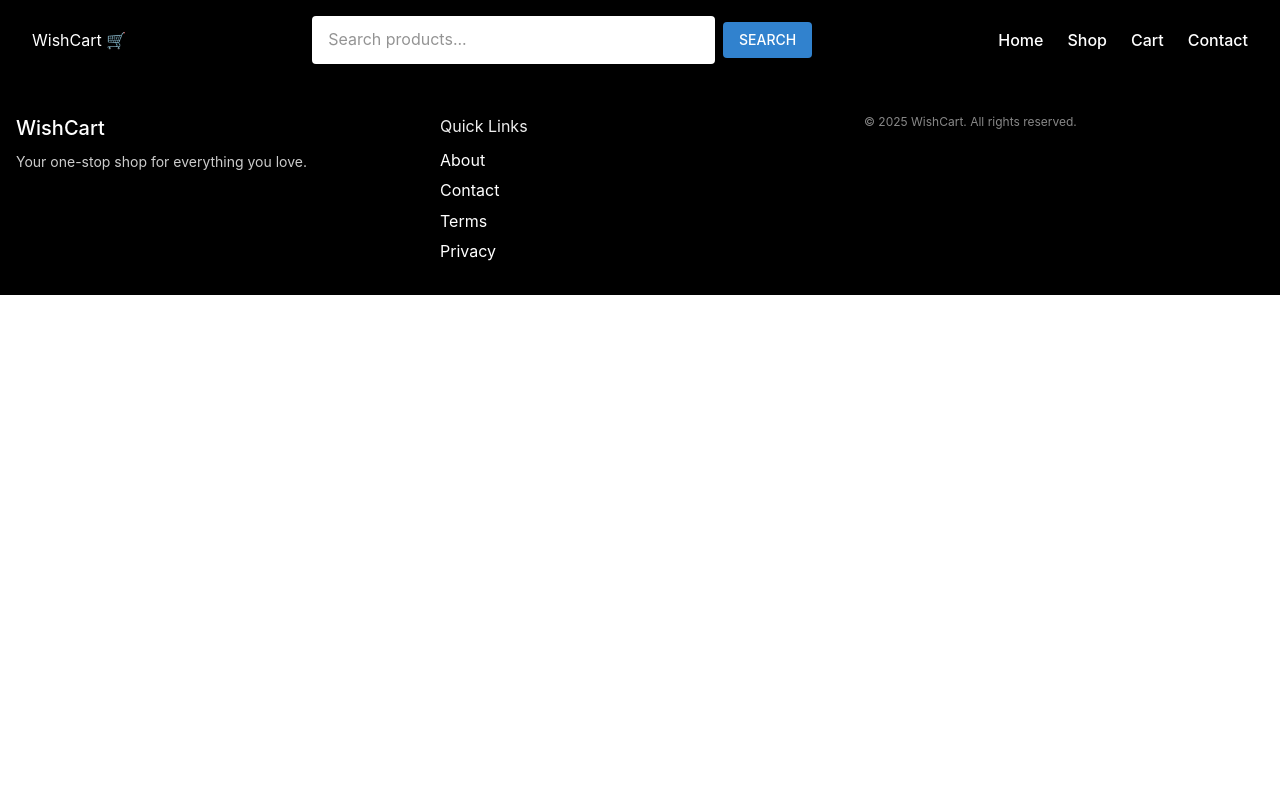
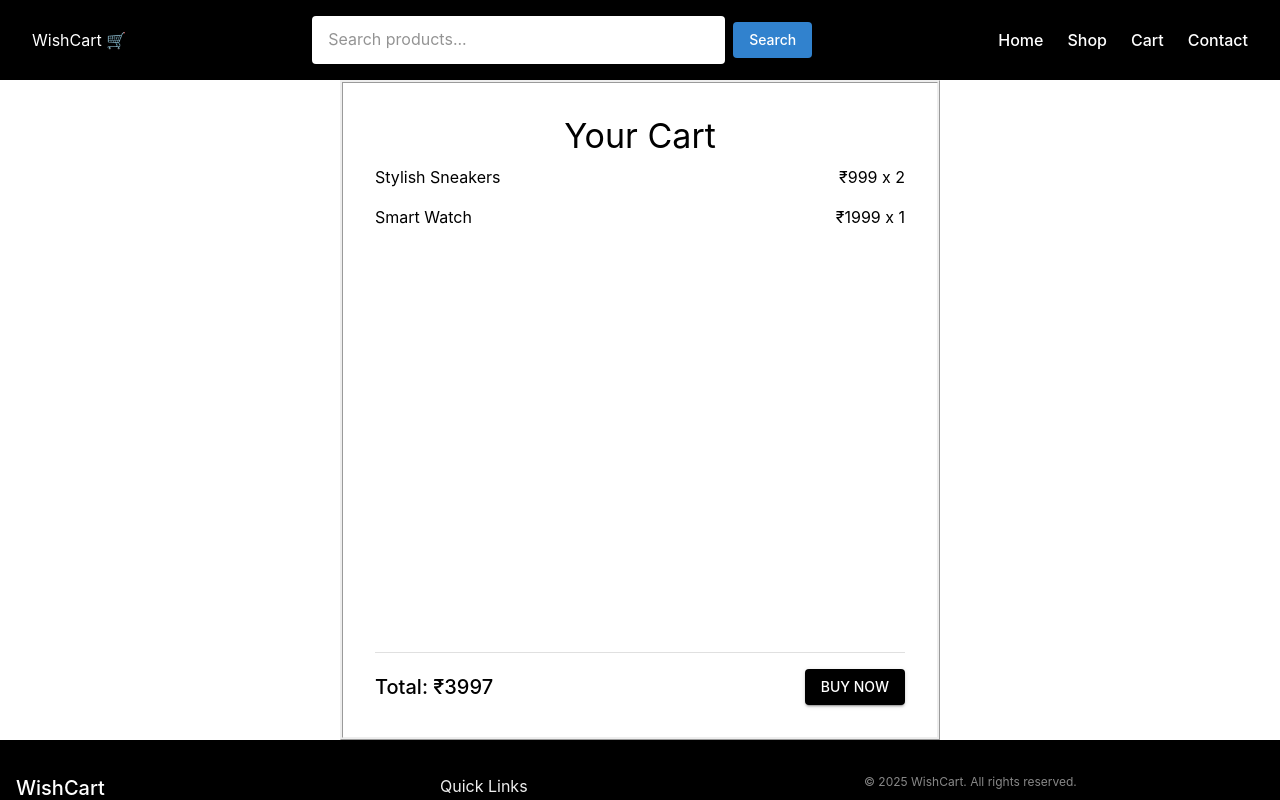
Before and after one commit to Muskann-15/wishcart-frontend, a React (Vite) app: page /cart in a window 1280 px wide. Shown: the top 800 px of the page. Built offline with nearby package versions, Linux system fonts and the light colour scheme.

Commit message:
Scss updates & added cart page

```diff
--- a/src/components/AppRoutes/index.tsx
+++ b/src/components/AppRoutes/index.tsx
@@ -1,11 +1,12 @@
 import { Route, Routes } from 'react-router-dom'
-import { HomePage, CategoryPage } from "../../pages";
+import { HomePage, CategoryPage, CartPage } from "../../pages";
 
 export default function AppRoutes() {
   return (
     <Routes>
       <Route path="/" element={<HomePage />} />
       <Route path="/category" element={<CategoryPage />} />
+      <Route path="/cart" element={<CartPage />} />
     </Routes>
   )
 }
--- a/src/components/CategorySection/categorySection.module.scss
+++ b/src/components/CategorySection/categorySection.module.scss
@@ -1,10 +1,10 @@
-@import '../../assets/styles/variables';
+// @import '../../assets/styles/variables';
 
 .section {
     width: 100%;
     margin: 2rem 0;
     padding: 2rem;
-    background-color: $background-gray;
+    background-color: #f9f9f9;
 
     .title {
       font-size: 1.8rem;
--- a/src/components/Header/header.module.scss
+++ b/src/components/Header/header.module.scss
@@ -35,7 +35,7 @@
 .searchButton {
   background-color: #3182ce !important;
   color: #fff;
-  text-transform: none;
+  text-transform: capitalize !important;
   padding: 0.5rem 1.2rem;
   &:hover {
     background-color: #2b6cb0;
--- a/src/components/Header/index.tsx
+++ b/src/components/Header/index.tsx
@@ -3,11 +3,14 @@ import { Box, Typography, InputBase, Button } from '@mui/material';
 import { Link } from 'react-router-dom';
 import styles from './header.module.scss';
 import { HeaderLinkList } from '../../constants/constants';
+import { useNavigate } from 'react-router-dom';
 
 const Header: React.FC = () => {
+  const navigate = useNavigate();
   return (
     <Box component="header" className={styles.header}>
-      <Typography className={styles.logo}>
+      <Typography className={styles.logo} onClick={() => navigate('/')}
+        style={{ cursor: 'pointer' }}>
         WishCart 🛒
       </Typography>
       <Box component="form" role="search" className={styles.searchContainer}>
--- a/src/components/ProductsSection/index.tsx
+++ b/src/components/ProductsSection/index.tsx
@@ -1,23 +1,45 @@
-import React, { useState } from 'react';
+import React from 'react';
 import { Box, Typography, Card, CardContent, CardMedia, Button } from '@mui/material';
 import styles from './productsSection.module.scss';
-import { CategoryPageProducts } from '../../constants/constants';
+import product_sneakers from '../../assets/images/products/product_sneakers.png';
+import product_backpack from '../../assets/images/products/product_backpack.png';
+import product_watch from '../../assets/images/products/product_watch.png';
 
-const ProductSection: React.FC = () => {
-  const [quantities, setQuantities] = useState<{ [key: number]: number }>({});
+interface ProductSectionProps {
+  onQuantityChange: (productId: number, quantity: number) => void;
+  quantities: { [key: number]: number };
+}
 
+const products = [
+  {
+    id: 1,
+    title: 'Stylish Sneakers',
+    image: product_sneakers,
+    price: '₹999',
+  },
+  {
+    id: 2,
+    title: 'Trendy Backpack',
+    image: product_backpack,
+    price: '₹799',
+  },
+  {
+    id: 3,
+    title: 'Smart Watch',
+    image: product_watch,
+    price: '₹1999',
+  },
+];
+
+const ProductSection: React.FC<ProductSectionProps> = ({ onQuantityChange, quantities }) => {
   const handleIncrement = (id: number) => {
-    setQuantities(prev => ({
-      ...prev,
-      [id]: (prev[id] || 0) + 1,
-    }));
+    onQuantityChange(id, (quantities[id] || 0) + 1);
   };
 
   const handleDecrement = (id: number) => {
-    setQuantities(prev => ({
-      ...prev,
-      [id]: Math.max((prev[id] || 0) - 1, 0),
-    }));
+    if (quantities[id] > 0) {
+      onQuantityChange(id, quantities[id] - 1);
+    }
   };
 
   return (
@@ -26,7 +48,7 @@ const ProductSection: React.FC = () => {
         Shop Now !!
       </Typography>
       <Box className={styles.grid}>
-        {CategoryPageProducts.map(product => (
+        {products.map(product => (
           <Card key={product.id} className={styles.card}>
             <CardMedia
               component="img"
@@ -37,14 +59,22 @@ const ProductSection: React.FC = () => {
             <CardContent>
               <Typography className={styles.name}>{product.title}</Typography>
               <Typography className={styles.price}>{product.price}</Typography>
+
               <Box className={styles.quantityControl}>
-                <Button onClick={() => handleDecrement(product.id)} className={styles.qtyBtn}>
+                <Button
+                  onClick={() => handleDecrement(product.id)}
+                  className={styles.qtyBtn}
+                  disabled={!quantities[product.id]}
+                >
                   -
                 </Button>
                 <Typography className={styles.quantity}>
                   {quantities[product.id] || 0}
                 </Typography>
-                <Button onClick={() => handleIncrement(product.id)} className={styles.qtyBtn}>
+                <Button
+                  onClick={() => handleIncrement(product.id)}
+                  className={styles.qtyBtn}
+                >
                   +
                 </Button>
               </Box>
--- /dev/null
+++ b/src/constants/urls.ts
@@ -0,0 +1,3 @@
+export const Home_URL = "/";
+export const Category_URL = "/category";
+export const Cart_URL = "/cart";
--- /dev/null
+++ b/src/pages/Cart/cart.module.scss
@@ -0,0 +1,32 @@
+.cartPage {
+    padding: 2rem;
+    max-width: 600px;
+    margin: auto;
+    min-height: calc(100vh - 140px); /* Adjust this value based on your header/footer height */
+    display: flex;
+    flex-direction: column;
+    border: ridge;
+  }
+
+  .heading {
+    font-weight: bold;
+    margin-bottom: 1rem;
+    text-align: center;
+  }
+
+  .cartItems {
+    margin-bottom: 2rem;
+    flex: 1;
+  }
+
+  .cartItem {
+    display: flex;
+    justify-content: space-between;
+    padding: 0.5rem 0;
+  }
+
+  .summary {
+    display: flex;
+    justify-content: space-between;
+    align-items: center;
+  }
--- /dev/null
+++ b/src/pages/Cart/index.tsx
@@ -0,0 +1,43 @@
+import React from 'react';
+import { Box, Typography, Button, Divider } from '@mui/material';
+import styles from './cart.module.scss';
+
+const CartPage: React.FC = () => {
+  const dummyCart = [
+    { id: 1, name: 'Stylish Sneakers', price: 999, quantity: 2 },
+    { id: 2, name: 'Smart Watch', price: 1999, quantity: 1 },
+  ];
+
+  const totalAmount = dummyCart.reduce((sum, item) => sum + item.price * item.quantity, 0);
+
+  const handleBuyNow = () => {
+    alert('Purchase Successful!');
+  };
+
+  return (
+    <Box className={styles.cartPage}>
+      <Typography variant="h4" className={styles.heading}>
+        Your Cart
+      </Typography>
+      <Box className={styles.cartItems}>
+        {dummyCart.map(item => (
+          <Box key={item.id} className={styles.cartItem}>
+            <Typography className={styles.itemName}>{item.name}</Typography>
+            <Typography className={styles.itemDetails}>
+              ₹{item.price} x {item.quantity}
+            </Typography>
+          </Box>
+        ))}
+      </Box>
+      <Divider sx={{ my: 2 }} />
+      <Box className={styles.summary}>
+        <Typography variant="h6">Total: ₹{totalAmount}</Typography>
+        <Button variant="contained" color="primary" onClick={handleBuyNow}>
+          Buy Now
+        </Button>
+      </Box>
+    </Box>
+  );
+};
+
+export default CartPage;
--- a/src/pages/Category/category.module.scss
+++ b/src/pages/Category/category.module.scss
@@ -1,8 +1,10 @@
-@import '../../assets/styles/variables';
+// @import '../../assets/styles/variables';
 
 .container {
   padding: 2rem;
-  background-color: $background-gray;
+  background-color: #f9f9f9;
+  position: relative;
+  min-height: calc(100vh - 64px); // Adjust based on your header height
 }
 
 .content {
@@ -25,3 +27,18 @@
   border-radius: 8px;
   box-shadow: 0 2px 4px rgba(0, 0, 0, 0.1);
 }
+
+.viewCartButton {
+  position: fixed !important;
+  bottom: 2rem;
+  right: 2rem;
+  padding: 1rem 2rem !important;
+  font-size: 1.1rem !important;
+  border-radius: 30px !important;
+  box-shadow: 0 4px 12px rgba(0, 0, 0, 0.15) !important;
+  transition: transform 0.2s ease !important;
+
+  &:hover {
+    transform: translateY(-2px);
+  }
+}
--- a/src/pages/Category/index.tsx
+++ b/src/pages/Category/index.tsx
@@ -1,13 +1,30 @@
 import React, { useState } from 'react';
-import { Box } from '@mui/material';
+import { Box, Button } from '@mui/material';
+import { useNavigate } from 'react-router-dom';
 import { Filters, ProductSection } from '../../components';
 import styles from './category.module.scss';
+import { Cart_URL } from '../../constants/urls';
 
 const CategoryPage: React.FC = () => {
+  const navigate = useNavigate();
   const [priceRange, setPriceRange] = useState<number[]>([0, 5000]);
+  const [cartItems, setCartItems] = useState<{ [key: number]: number }>({});
 
   const handlePriceChange = (_event: Event, newValue: number | number[]) => {
     setPriceRange(newValue as number[]);
+  };
+
+  const handleQuantityChange = (productId: number, quantity: number) => {
+    setCartItems(prev => ({
+      ...prev,
+      [productId]: quantity
+    }));
+  };
+
+  const totalItemsInCart = Object.values(cartItems).reduce((sum, quantity) => sum + quantity, 0);
+
+  const handleViewCart = () => {
+    navigate(Cart_URL);
   };
 
   return (
@@ -20,9 +37,22 @@ const CategoryPage: React.FC = () => {
           />
         </Box>
         <Box className={styles.productSection}>
-          <ProductSection />
+          <ProductSection
+            onQuantityChange={handleQuantityChange}
+            quantities={cartItems}
+          />
         </Box>
       </Box>
+      {totalItemsInCart > 0 && (
+        <Button
+          variant="contained"
+          color="primary"
+          className={styles.viewCartButton}
+          onClick={handleViewCart}
+        >
+          View Cart ({totalItemsInCart} items)
+        </Button>
+      )}
     </Box>
   );
 };
--- a/src/pages/index.ts
+++ b/src/pages/index.ts
@@ -1,7 +1,9 @@
 import HomePage from "./Home";
 import CategoryPage from "./Category";
+import CartPage from "./Cart";
 
 export {
   HomePage,
-  CategoryPage
+  CategoryPage,
+  CartPage
 }
```
